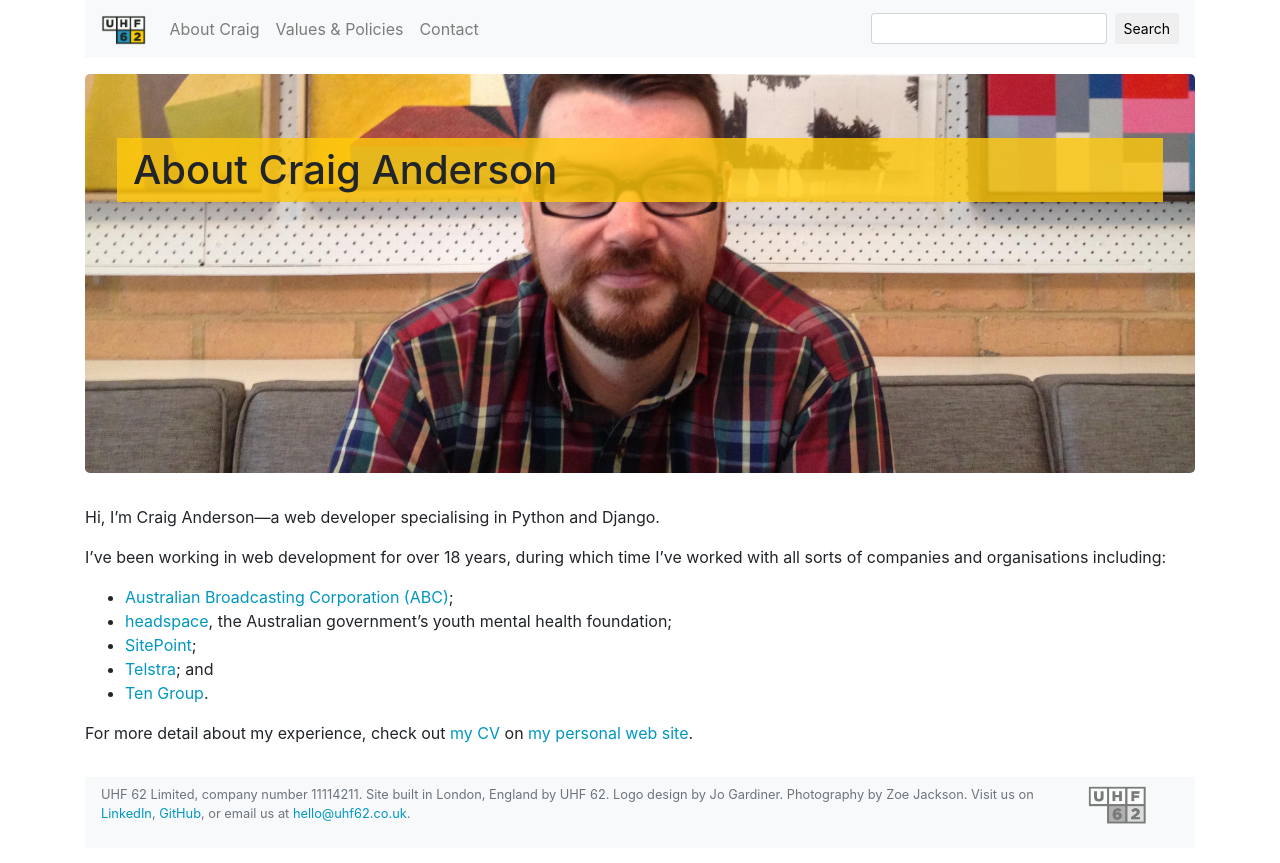
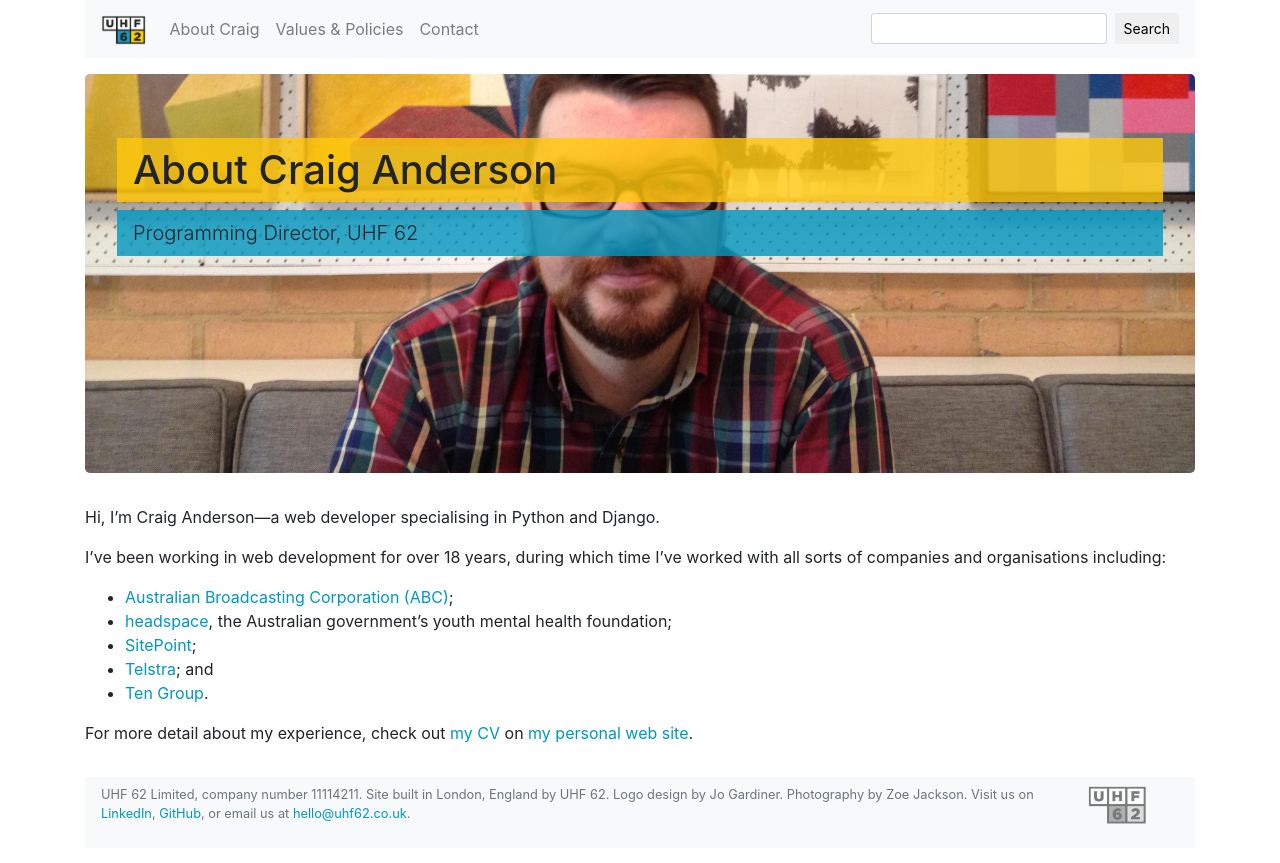
Before and after one commit to uhf62/uhf62.co.uk, a Jekyll site: the page built from about/craig.markdown, in a window 1280 px wide. Shown: the top 863 px of the page. Built offline with Jekyll 4.4.1, drawn with Linux system fonts in a browser that asks for light colours; our own code applies the rules of GitHub Pages for plain Markdown files.

Commit message:
Re-add lead

```diff
--- a/_includes/title-and-lead.html
+++ b/_includes/title-and-lead.html
@@ -3,15 +3,15 @@
         {% if page.title %}
             <h1 class="hl hl-yellow">{{ page.title }}</h1>
         {% endif %}
-        {% if page.lead %}
-            <p class="lead hl hl-blue">{{ page.lead }}</p>
+        {% if page.description %}
+            <p class="lead hl hl-blue">{{ page.description }}</p>
         {% endif %}
     </div>
 {% else %}
     {% if page.title %}
         <h1>{{ page.title }}</h1>
     {% endif %}
-    {% if page.lead %}
-        <p class="lead">{{ page.lead }}</p>
+    {% if page.description %}
+        <p class="lead">{{ page.description }}</p>
     {% endif %}
 {% endif %}
```
